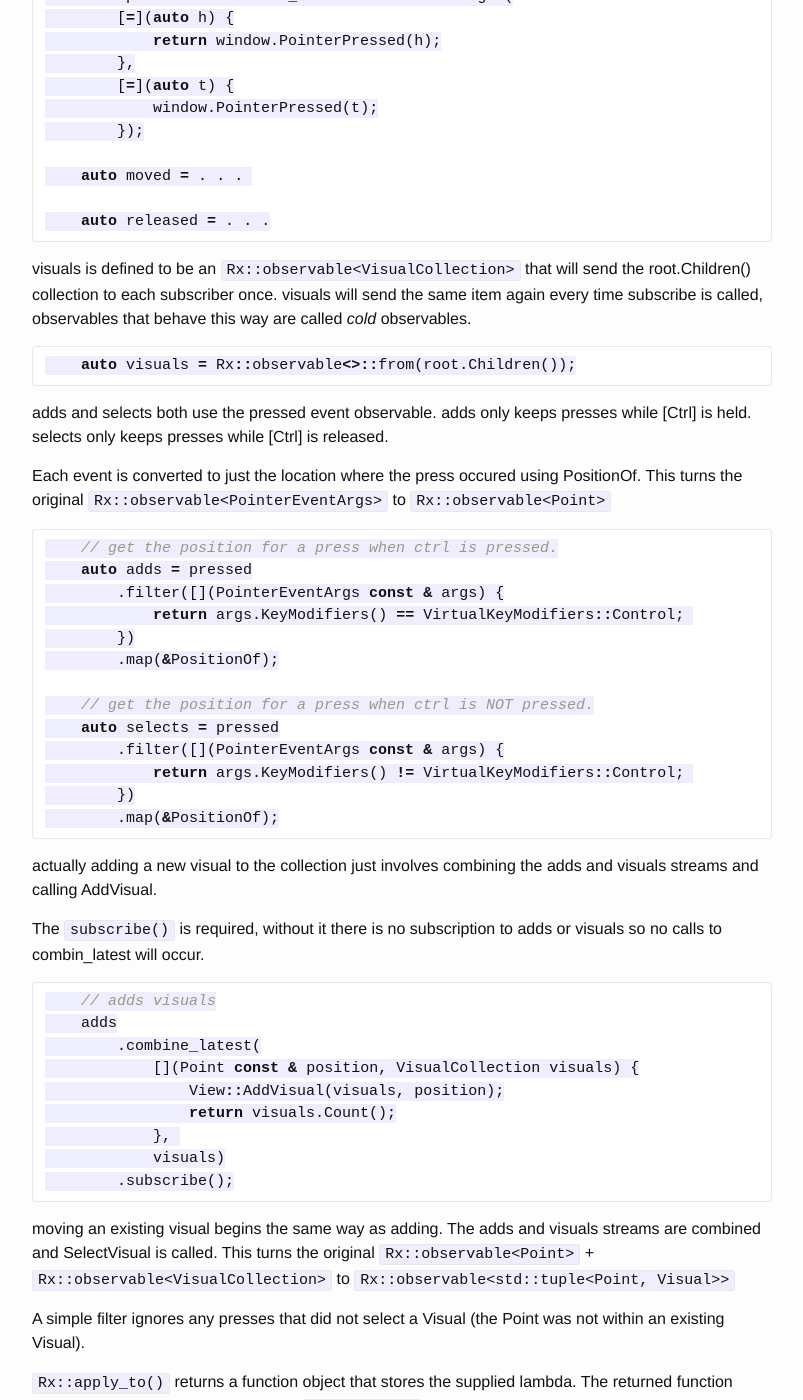
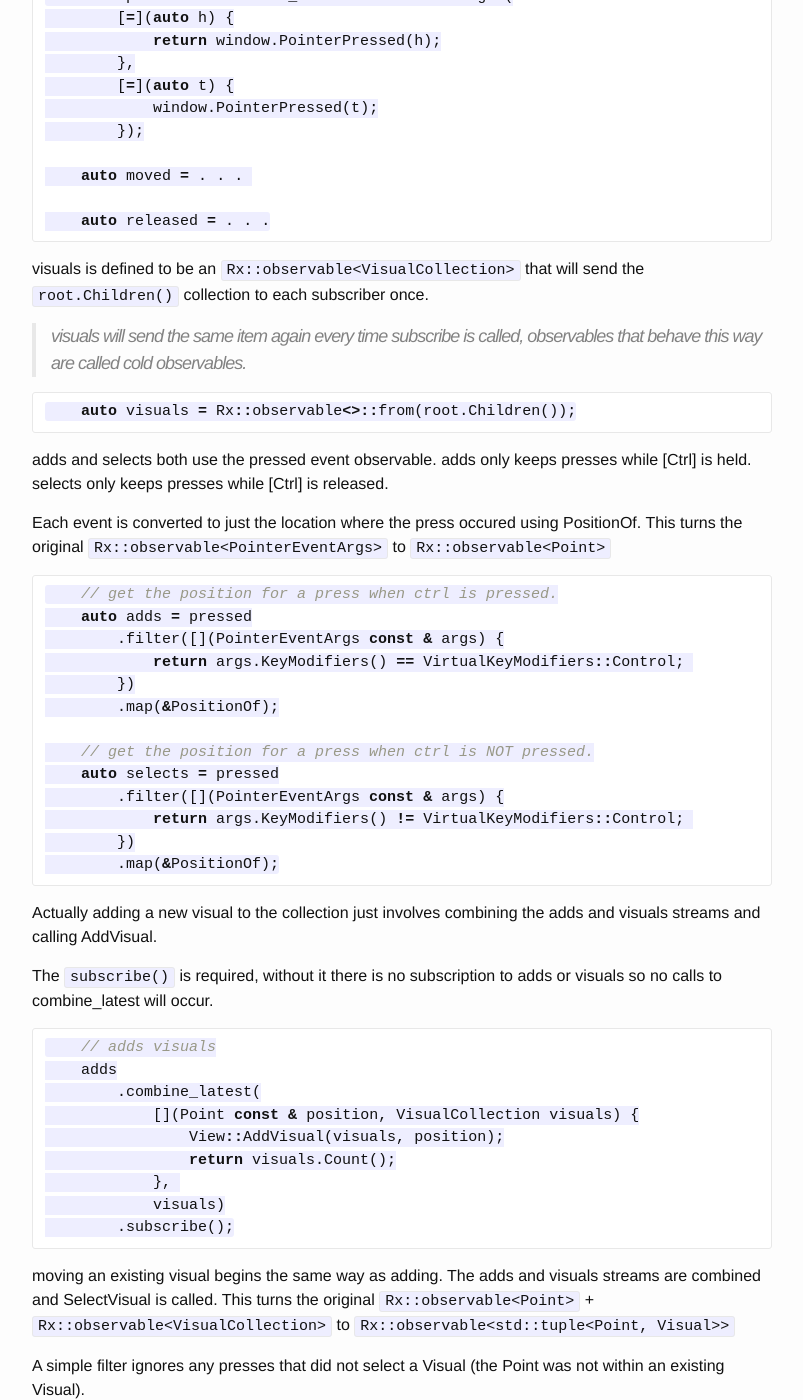
Before and after one commit to xbanks/kirkshoop.github.io, a Jekyll site: the page built from _posts/2015-08-04-rxcpp_-_moderncpp_events_as_observables.md, in a window 1280 px wide and 1400 px high, scrolled down 4380 px. Shown: the whole window, without its empty margins (238-1041 px from the left). Built offline with Jekyll 4.4.1, drawn with Linux system fonts in a browser that asks for light colours; Markdown is read by kramdown in place of the engine named in the settings; some of the changed text lies outside the part shown.

Commit message:
moderncpp sample.composition edits

````diff
--- a/_posts/2015-08-04-rxcpp_-_moderncpp_events_as_observables.md
+++ b/_posts/2015-08-04-rxcpp_-_moderncpp_events_as_observables.md
@@ -7,7 +7,7 @@
 categories: [async, rxcpp, c++,]
 ---
 
-Kenny Kerr ([blog])(http://kennykerr.ca/), [twitter](https://twitter.com/kennykerr)) has released the excellent [moderncpp](http://moderncpp.com/) library. I wanted to apply rxcpp to handle async in moderncpp. rxcpp is cross-platform and can be applied to any UI event model and I hope to build examples for other c++ UI and Networking libraries as well.
+Kenny Kerr ([blog](http://kennykerr.ca/), [twitter](https://twitter.com/kennykerr)) has released the excellent [moderncpp](http://moderncpp.com/) library. I wanted to apply rxcpp to handle async in moderncpp. rxcpp is cross-platform and can be applied to any UI event model and I hope to build examples for other c++ UI and Networking libraries as well.
 
 > I would love to showcase rxcpp usage - so please let me know if you have published code that combines rxcpp with other libraries, especially UI and Networking.
 
@@ -174,7 +174,9 @@
     auto released = . . .
 ```
 
-visuals is defined to be an `Rx::observable<VisualCollection>` that will send the root.Children() collection to each subscriber once. visuals will send the same item again every time subscribe is called, observables that behave this way are called *cold* observables.
+visuals is defined to be an `Rx::observable<VisualCollection>` that will send the `root.Children()` collection to each subscriber once.
+
+> visuals will send the same item again every time subscribe is called, observables that behave this way are called *cold* observables.
 
 ```cpp
     auto visuals = Rx::observable<>::from(root.Children());
@@ -200,9 +202,9 @@
         .map(&PositionOf);
 ```
 
-actually adding a new visual to the collection just involves combining the adds and visuals streams and calling AddVisual.
+Actually adding a new visual to the collection just involves combining the adds and visuals streams and calling AddVisual.
 
-The `subscribe()` is required, without it there is no subscription to adds or visuals so no calls to combin_latest will occur.
+The `subscribe()` is required, without it there is no subscription to adds or visuals so no calls to combine_latest will occur.
 
 ```cpp
     // adds visuals
@@ -220,7 +222,7 @@
 
 A simple filter ignores any presses that did not select a Visual (the Point was not within an existing Visual).
 
-`Rx::apply_to()` returns a function object that stores the supplied lambda. The returned function object is a function that takes a single `std::tuple<>` and calls the stored lambda with each tuple member as a separate parameter. This replaces `std::get<0>(arg)` pollution with nice named function arguments.
+> `Rx::apply_to()` returns a function object that stores the supplied lambda. The returned function object is a function that takes a single `std::tuple<>` and calls the stored lambda with each tuple member as a separate parameter. This replaces `std::get<0>(arg)` pollution with nice named function arguments.
 
 ```cpp
     // moves selected visuals
````
